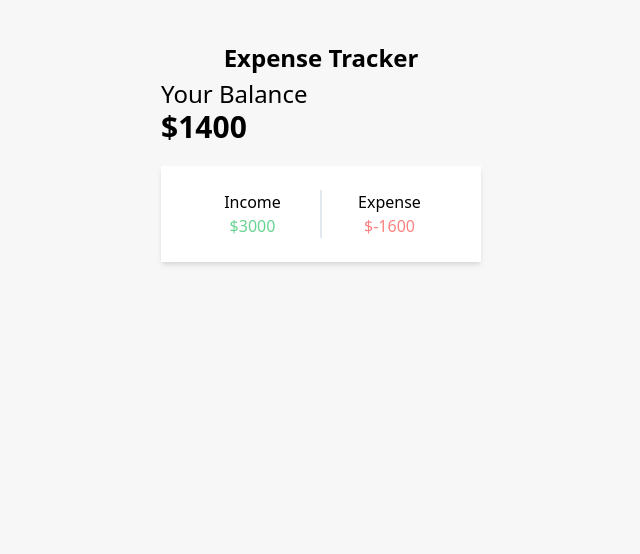
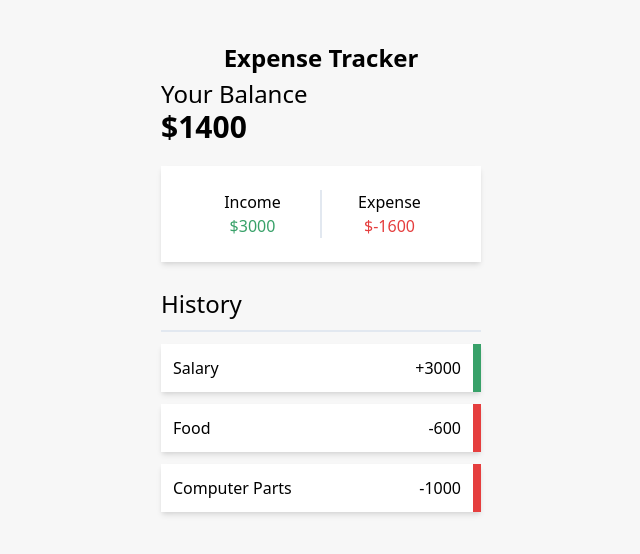
Before and after one commit to sebastianajakobsen/react-typescript-expense-tracker, a React (Create React App) app: page / in a window 1280 px wide. Shown: the top 554 px of the page, without its empty margins (319-959 px from the left). Built offline with nearby package versions, Linux system fonts and the light colour scheme.

Commit message:
adding components

```diff
--- a/src/App.tsx
+++ b/src/App.tsx
@@ -1,6 +1,7 @@
 import React, {useState} from 'react';
 import TransactionIncomeExpense from "./Components/TransactionIncomeExpense";
 import TransactionBalance from "./Components/TransactionBalance";
+import TransactionHistory from "./Components/TransactionHistory";
 
 const App:React.FC = () => {
 
@@ -27,6 +28,7 @@ const App:React.FC = () => {
             <h1 className="text-center text-2xl font-bold">Expense Tracker </h1>
             <TransactionBalance transactions={transactions}  />
             <TransactionIncomeExpense transactions={transactions}/>
+            <TransactionHistory transactions={transactions} />
         </div>
     );
 };
--- a/src/Components/TransactionHistory.tsx
+++ b/src/Components/TransactionHistory.tsx
@@ -1,13 +1,21 @@
 import React from 'react';
+import TransactionItem from "./TransactionItem";
 
 interface Props {
     transactions:Transaction[]
 }
 
-const TransactionHistory:React.FC<Props> = () => {
+const TransactionHistory:React.FC<Props> = ({transactions}) => {
     return (
         <div>
-
+            <h3 className="border-b-2 text-2xl font-medium mb-2 pb-2">History</h3>
+            <ul>
+            {
+                transactions.map(transaction => (
+                    <TransactionItem key={transaction.id} transaction={transaction}/>
+                ))
+            }
+            </ul>
         </div>
     );
 };
--- a/src/Components/TransactionIncomeExpense.tsx
+++ b/src/Components/TransactionIncomeExpense.tsx
@@ -15,11 +15,11 @@ const TransactionIncomeExpense:React.FC<Props> = ({transactions}) => {
         <div className="flex justify-between p-6 bg-white shadow-md my-6 ">
             <div className="flex-1 text-center border-r-2 font-medium">
                 <h4>Income</h4>
-                <p className="text-green-400">${income}</p>
+                <p className="text-green-600">${income}</p>
             </div>
             <div className="flex-1 text-center font-medium">
                 <h4>Expense</h4>
-                <p className="text-red-400">${expense}</p>
+                <p className="text-red-600">${expense}</p>
             </div>
         </div>
     );
--- a/src/Components/TransactionItem.tsx
+++ b/src/Components/TransactionItem.tsx
@@ -1,14 +1,17 @@
 import React from 'react';
 
 interface Props {
-
+    transaction:Transaction
 }
 
-const TransactionItem:React.FC<Props> = () => {
+const TransactionItem:React.FC<Props> = ({transaction}) => {
+
+    const sign = transaction.amount > 0 ? "+" : ""
+
     return (
-        <div>
-
-        </div>
+            <li className={`bg-white shadow-md flex border-r-8 justify-between p-3 my-3 ${transaction.amount > 0 ? 'border-green-600' : 'border-red-600'}`}>
+            {transaction.text} <span>{sign}{transaction.amount}</span>
+            </li>
     );
 };
 
```
